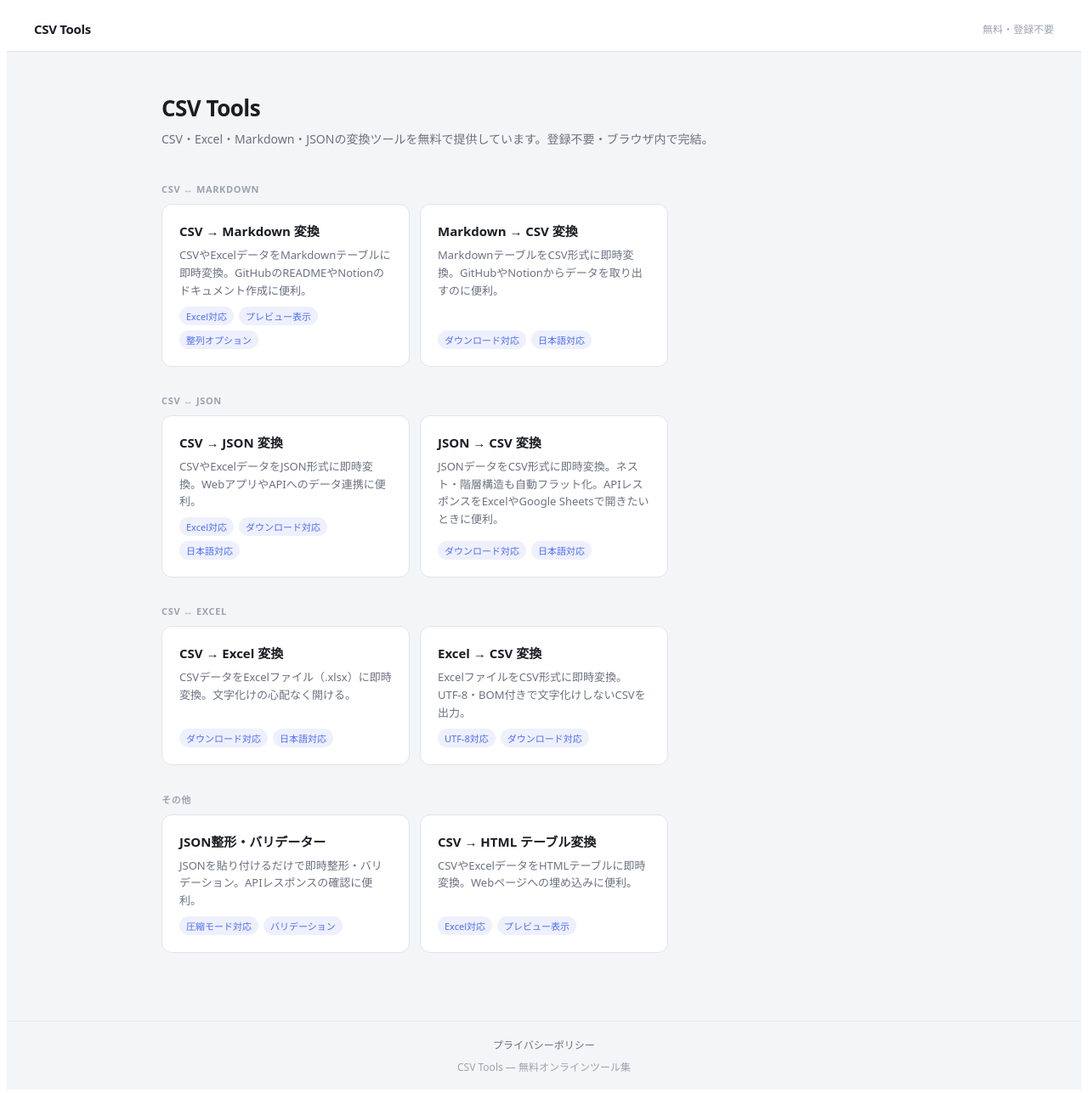
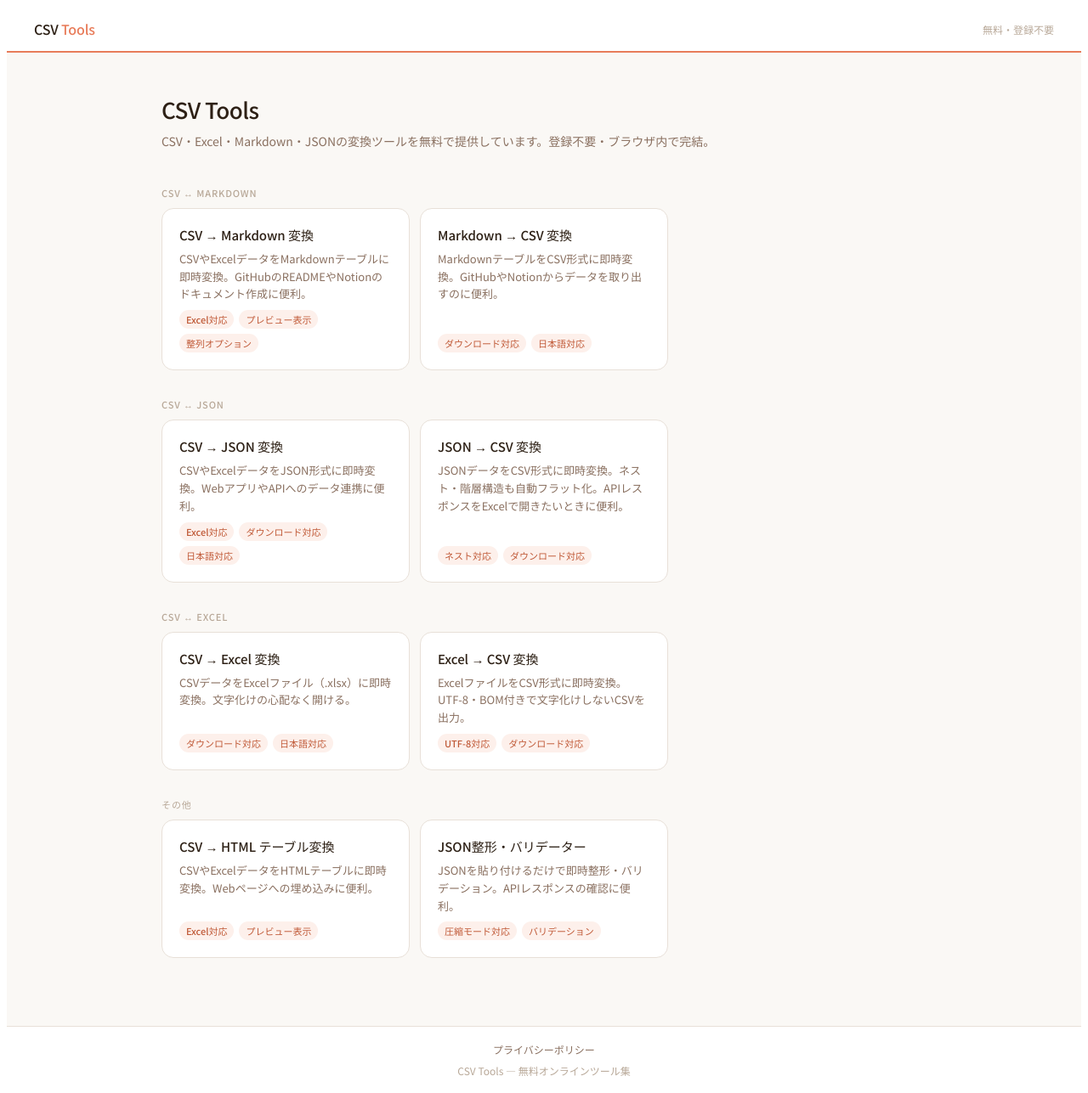
Before and after one commit to KouEgg/csv-to-markdown, a Next.js app: page / in a window 1280 px wide. Shown: the whole page at 85% size. Built offline with nearby package versions, Linux system fonts and the light colour scheme.

Commit message:
add Theme color

```diff
--- a/app/components/footer.js
+++ b/app/components/footer.js
@@ -1,12 +1,24 @@
+import { COLORS, FONTS } from "../lib/theme";
+
 export default function Footer() {
   return (
-    <footer style={{ borderTop: "0.5px solid #e2e4e9", padding: "18px 32px", textAlign: "center", display: "flex", flexDirection: "column", gap: "8px", alignItems: "center" }}>
+    <footer style={{
+      borderTop: `0.5px solid ${COLORS.border}`,
+      padding: "18px 32px",
+      textAlign: "center",
+      display: "flex",
+      flexDirection: "column",
+      gap: "8px",
+      alignItems: "center",
+      fontFamily: FONTS.sans,
+      background: COLORS.bgCard,
+    }}>
       <div style={{ display: "flex", gap: "16px", alignItems: "center" }}>
-        <a href="/privacy" style={{ fontSize: "12px", color: "#6b7280", textDecoration: "none" }}>
+        <a href="/privacy" style={{ fontSize: "12px", color: COLORS.textSecondary, textDecoration: "none" }}>
           プライバシーポリシー
         </a>
       </div>
-      <span style={{ fontSize: "12px", color: "#9ca3af" }}>CSV Tools — 無料オンラインツール集</span>
+      <span style={{ fontSize: "12px", color: COLORS.textMuted }}>CSV Tools — 無料オンラインツール集</span>
     </footer>
   );
 }
--- a/app/components/header.js
+++ b/app/components/header.js
@@ -1,10 +1,27 @@
+import { COLORS, FONTS } from "../lib/theme";
+
 export default function Header() {
   return (
-    <header style={{ background: "#fff", borderBottom: "1px solid #e2e4e9", padding: "0 32px", height: "52px", display: "flex", alignItems: "center", justifyContent: "space-between" }}>
-      <a href="/" style={{ fontSize: "15px", fontWeight: 700, color: "#1a1d23", letterSpacing: "-0.02em", textDecoration: "none" }}>
-        CSV Tools
+    <header style={{
+      background: COLORS.bgCard,
+      borderBottom: `2px solid ${COLORS.accent}`,
+      padding: "0 32px",
+      height: "52px",
+      display: "flex",
+      alignItems: "center",
+      justifyContent: "space-between",
+      fontFamily: FONTS.sans,
+    }}>
+      <a href="/" style={{
+        fontSize: "16px",
+        fontWeight: 500,
+        color: COLORS.textPrimary,
+        textDecoration: "none",
+        letterSpacing: "-0.01em",
+      }}>
+        CSV <span style={{ color: COLORS.accent }}>Tools</span>
       </a>
-      <span style={{ fontSize: "12px", color: "#9ca3af" }}>無料・登録不要</span>
+      <span style={{ fontSize: "12px", color: COLORS.textMuted }}>無料・登録不要</span>
     </header>
   );
 }
--- a/app/components/toolLinks.js
+++ b/app/components/toolLinks.js
@@ -1,4 +1,5 @@
 import Link from "next/link";
+import { COLORS, FONTS, RADIUS } from "../lib/theme";
 
 const ALL_TOOLS = [
   {
@@ -44,13 +45,14 @@ const ALL_TOOLS = [
 ];
 
 const CARD_STYLE = {
-  background: "#fff",
-  border: "1.5px solid #c7d0f8",
-  borderRadius: "12px",
+  background: COLORS.bgCard,
+  border: `1.5px solid ${COLORS.border}`,
+  borderRadius: RADIUS.lg,
   padding: "20px",
   cursor: "pointer",
   boxSizing: "border-box",
   width: "100%",
+  fontFamily: FONTS.sans,
 };
 
 export default function ToolLinks({ current, reverse, reverseLabel }) {
@@ -59,24 +61,19 @@ export default function ToolLinks({ current, reverse, reverseLabel }) {
   );
 
   return (
-    <div>
-      {/* 逆変換ツール */}
+    <div style={{ fontFamily: FONTS.sans }}>
       {reverse && (
         <div style={{ marginBottom: "20px" }}>
-          <p style={{ fontSize: "13px", fontWeight: 700, color: "#1a1d23", margin: "0 0 10px" }}>
+          <p style={{ fontSize: "13px", fontWeight: 500, color: COLORS.textPrimary, margin: "0 0 10px" }}>
             逆変換ツール
           </p>
-          <div style={{
-            display: "grid",
-            gridTemplateColumns: "repeat(auto-fill, minmax(240px, 1fr))",
-            gap: "12px",
-          }}>
+          <div style={{ display: "grid", gridTemplateColumns: "repeat(auto-fill, minmax(240px, 1fr))", gap: "12px" }}>
             <Link href={reverse} style={{ textDecoration: "none", display: "flex" }}>
               <div style={CARD_STYLE}>
-                <p style={{ fontSize: "15px", fontWeight: 700, color: "#1a1d23", margin: "0 0 6px" }}>
+                <p style={{ fontSize: "15px", fontWeight: 500, color: COLORS.textPrimary, margin: "0 0 6px" }}>
                   {reverseLabel}
                 </p>
-                <p style={{ fontSize: "13px", color: "#6b7280", margin: 0, lineHeight: 1.6 }}>
+                <p style={{ fontSize: "13px", color: COLORS.textSecondary, margin: 0, lineHeight: 1.6 }}>
                   {ALL_TOOLS.find((t) => t.href === reverse)?.description}
                 </p>
               </div>
@@ -85,8 +82,7 @@ export default function ToolLinks({ current, reverse, reverseLabel }) {
         </div>
       )}
 
-      {/* 他のツール一覧 */}
-      <p style={{ fontSize: "13px", fontWeight: 700, color: "#1a1d23", margin: "0 0 10px" }}>
+      <p style={{ fontSize: "13px", fontWeight: 500, color: COLORS.textPrimary, margin: "0 0 10px" }}>
         他のツール
       </p>
       <div style={{
@@ -98,10 +94,10 @@ export default function ToolLinks({ current, reverse, reverseLabel }) {
         {otherTools.map((tool) => (
           <Link key={tool.href} href={tool.href} style={{ textDecoration: "none", display: "flex" }}>
             <div style={CARD_STYLE}>
-              <p style={{ fontSize: "15px", fontWeight: 700, color: "#1a1d23", margin: "0 0 6px" }}>
+              <p style={{ fontSize: "15px", fontWeight: 500, color: COLORS.textPrimary, margin: "0 0 6px" }}>
                 {tool.title}
               </p>
-              <p style={{ fontSize: "13px", color: "#6b7280", margin: 0, lineHeight: 1.6 }}>
+              <p style={{ fontSize: "13px", color: COLORS.textSecondary, margin: 0, lineHeight: 1.6 }}>
                 {tool.description}
               </p>
             </div>
--- a/app/layout.js
+++ b/app/layout.js
@@ -48,6 +48,10 @@ export default function RootLayout({ children }) {
       className={`${geistSans.variable} ${geistMono.variable} h-full antialiased`}
     >
       <head>
+        <link
+          href="https://fonts.googleapis.com/css2?family=Noto+Sans+JP:wght@400;500&display=swap"
+          rel="stylesheet"
+        />
         <script
           async
           src="https://pagead2.googlesyndication.com/pagead/js/adsbygoogle.js?client=ca-pub-3139567627259082"
--- /dev/null
+++ b/app/lib/theme.js
@@ -0,0 +1,39 @@
+export const COLORS = {
+  // 背景
+  bg: "#faf8f5",
+  bgCard: "#ffffff",
+  bgOption: "#faf6f2",
+  bgOutput: "#faf6f2",
+
+  // アクセント
+  accent: "#e87c5a",
+  accentText: "#c05a38",
+  accentBg: "#fdf0eb",
+
+  // ボーダー
+  border: "#e8e0d8",
+  borderLight: "#ede5dc",
+
+  // テキスト
+  textPrimary: "#2d2015",
+  textSecondary: "#8a7060",
+  textMuted: "#b8a898",
+
+  // ステータス
+  success: "#22c55e",
+  error: "#ef4444",
+  successBg: "#dcfce7",
+  successText: "#16a34a",
+};
+
+export const FONTS = {
+  sans: "'Noto Sans JP', system-ui, sans-serif",
+  mono: "ui-monospace, monospace",
+};
+
+export const RADIUS = {
+  md: "8px",
+  lg: "14px",
+  xl: "20px",
+  full: "9999px",
+};
--- a/app/page.js
+++ b/app/page.js
@@ -1,12 +1,19 @@
 import Link from "next/link";
-import Header from "./components/header";
-import Footer from "./components/footer";
+import { COLORS, FONTS, RADIUS } from "./lib/theme";
 
 export const metadata = {
   title: "CSV Tools | 無料オンライン変換ツール集",
   description:
     "CSV・Excel・Markdown・JSONの変換ツールを無料で提供しています。登録不要・ブラウザ内で完結。",
-  keywords: "CSV変換, Excel CSV変換, CSV Markdown変換, JSON CSV変換, CSV JSON変換, JSON整形, CSV Excel変換, オンライン変換ツール, 無料",
+  keywords: [
+    "CSV変換",
+    "Excel CSV変換",
+    "JSON CSV変換",
+    "Markdown変換",
+    "JSON整形",
+    "オンライン変換ツール",
+    "無料",
+  ],
 };
 
 const sections = [
@@ -39,8 +46,8 @@ const sections = [
       {
         href: "/json-to-csv",
         title: "JSON → CSV 変換",
-        description: "JSONデータをCSV形式に即時変換。ネスト・階層構造も自動フラット化。APIレスポンスをExcelやGoogle Sheetsで開きたいときに便利。",
-        badges: ["ダウンロード対応", "日本語対応"],
+        description: "JSONデータをCSV形式に即時変換。ネスト・階層構造も自動フラット化。APIレスポンスをExcelで開きたいときに便利。",
+        badges: ["ネスト対応", "ダウンロード対応"],
       },
     ],
   },
@@ -65,16 +72,16 @@ const sections = [
     label: "その他",
     tools: [
       {
+        href: "/csv-to-html",
+        title: "CSV → HTML テーブル変換",
+        description: "CSVやExcelデータをHTMLテーブルに即時変換。Webページへの埋め込みに便利。",
+        badges: ["Excel対応", "プレビュー表示"],
+      },
+      {
         href: "/json-formatter",
         title: "JSON整形・バリデーター",
         description: "JSONを貼り付けるだけで即時整形・バリデーション。APIレスポンスの確認に便利。",
         badges: ["圧縮モード対応", "バリデーション"],
-      },
-      {
-        href: "/csv-to-html",
-        title: "CSV → HTML テーブル変換",
-        description: "CSVやExcelデータをHTMLテーブルに即時変換。Webページへの埋め込みに便利。",
-        badges: ["Excel対応", "プレビュー表示"],
       },
     ],
   },
@@ -82,17 +89,30 @@ const sections = [
 
 export default function Home() {
   return (
-    <div style={{ minHeight: "100vh", background: "#f4f5f7", fontFamily: "system-ui, sans-serif" }}>
+    <div style={{ minHeight: "100vh", background: COLORS.bg, fontFamily: FONTS.sans }}>
 
-      <Header />
+      <header style={{
+        background: COLORS.bgCard,
+        borderBottom: `2px solid ${COLORS.accent}`,
+        padding: "0 32px",
+        height: "52px",
+        display: "flex",
+        alignItems: "center",
+        justifyContent: "space-between",
+      }}>
+        <span style={{ fontSize: "16px", fontWeight: 500, color: COLORS.textPrimary, letterSpacing: "-0.01em" }}>
+          CSV <span style={{ color: COLORS.accent }}>Tools</span>
+        </span>
+        <span style={{ fontSize: "12px", color: COLORS.textMuted }}>無料・登録不要</span>
+      </header>
 
       <main style={{ maxWidth: "900px", margin: "0 auto", padding: "48px 24px 80px" }}>
 
         <div style={{ marginBottom: "40px" }}>
-          <h1 style={{ fontSize: "26px", fontWeight: 700, color: "#1a1d23", margin: "0 0 8px", letterSpacing: "-0.02em" }}>
+          <h1 style={{ fontSize: "26px", fontWeight: 500, color: COLORS.textPrimary, margin: "0 0 8px", letterSpacing: "-0.02em" }}>
             CSV Tools
           </h1>
-          <p style={{ fontSize: "14px", color: "#6b7280", margin: 0, lineHeight: 1.6 }}>
+          <p style={{ fontSize: "14px", color: COLORS.textSecondary, margin: 0, lineHeight: 1.7 }}>
             CSV・Excel・Markdown・JSONの変換ツールを無料で提供しています。登録不要・ブラウザ内で完結。
           </p>
         </div>
@@ -100,26 +120,40 @@ export default function Home() {
         <div style={{ display: "flex", flexDirection: "column", gap: "32px" }}>
           {sections.map((section) => (
             <div key={section.label}>
-              <p style={{ fontSize: "11px", fontWeight: 600, color: "#9ca3af", letterSpacing: "0.06em", textTransform: "uppercase", margin: "0 0 10px" }}>
+              <p style={{
+                fontSize: "11px", fontWeight: 500, color: COLORS.textMuted,
+                letterSpacing: "0.08em", textTransform: "uppercase", margin: "0 0 10px",
+              }}>
                 {section.label}
               </p>
               <div style={{ display: "grid", gridTemplateColumns: "repeat(auto-fill, minmax(280px, 1fr))", gap: "12px" }}>
                 {section.tools.map((tool) => (
                   <Link key={tool.href} href={tool.href} style={{ textDecoration: "none" }}>
                     <div className="tool-card" style={{
-                      background: "#fff", border: "0.5px solid #e2e4e9", borderRadius: "12px",
-                      padding: "20px", cursor: "pointer", transition: "border-color 0.15s",
-                      display: "flex", flexDirection: "column", gap: "8px", height: "100%", boxSizing: "border-box",
+                      background: COLORS.bgCard,
+                      border: `0.5px solid ${COLORS.border}`,
+                      borderRadius: RADIUS.lg,
+                      padding: "20px",
+                      cursor: "pointer",
+                      transition: "border-color 0.15s",
+                      display: "flex",
+                      flexDirection: "column",
+                      gap: "8px",
+                      height: "100%",
+                      boxSizing: "border-box",
                     }}>
-                      <h2 style={{ fontSize: "15px", fontWeight: 700, color: "#1a1d23", margin: 0 }}>
+                      <h2 style={{ fontSize: "15px", fontWeight: 500, color: COLORS.textPrimary, margin: 0 }}>
                         {tool.title}
                       </h2>
-                      <p style={{ fontSize: "13px", color: "#6b7280", margin: 0, lineHeight: 1.6, flex: 1 }}>
+                      <p style={{ fontSize: "13px", color: COLORS.textSecondary, margin: 0, lineHeight: 1.6, flex: 1 }}>
                         {tool.description}
                       </p>
                       <div style={{ display: "flex", flexWrap: "wrap", gap: "6px" }}>
                         {tool.badges.map((badge) => (
-                          <span key={badge} style={{ fontSize: "11px", padding: "3px 8px", borderRadius: "20px", background: "#eef0fd", color: "#4f6ef7", fontWeight: 500 }}>
+                          <span key={badge} style={{
+                            fontSize: "11px", padding: "3px 8px", borderRadius: RADIUS.full,
+                            background: COLORS.accentBg, color: COLORS.accentText, fontWeight: 500,
+                          }}>
                             {badge}
                           </span>
                         ))}
@@ -134,7 +168,23 @@ export default function Home() {
 
       </main>
 
-      <Footer />
+      <footer style={{
+        borderTop: `0.5px solid ${COLORS.border}`,
+        padding: "18px 32px",
+        textAlign: "center",
+        display: "flex",
+        flexDirection: "column",
+        gap: "8px",
+        alignItems: "center",
+        background: COLORS.bgCard,
+      }}>
+        <div style={{ display: "flex", gap: "16px", alignItems: "center" }}>
+          <a href="/privacy" style={{ fontSize: "12px", color: COLORS.textSecondary, textDecoration: "none" }}>
+            プライバシーポリシー
+          </a>
+        </div>
+        <span style={{ fontSize: "12px", color: COLORS.textMuted }}>CSV Tools — 無料オンラインツール集</span>
+      </footer>
 
     </div>
   );
```
Also changed, not shown: app/globals.css (+8 -8 lines).
